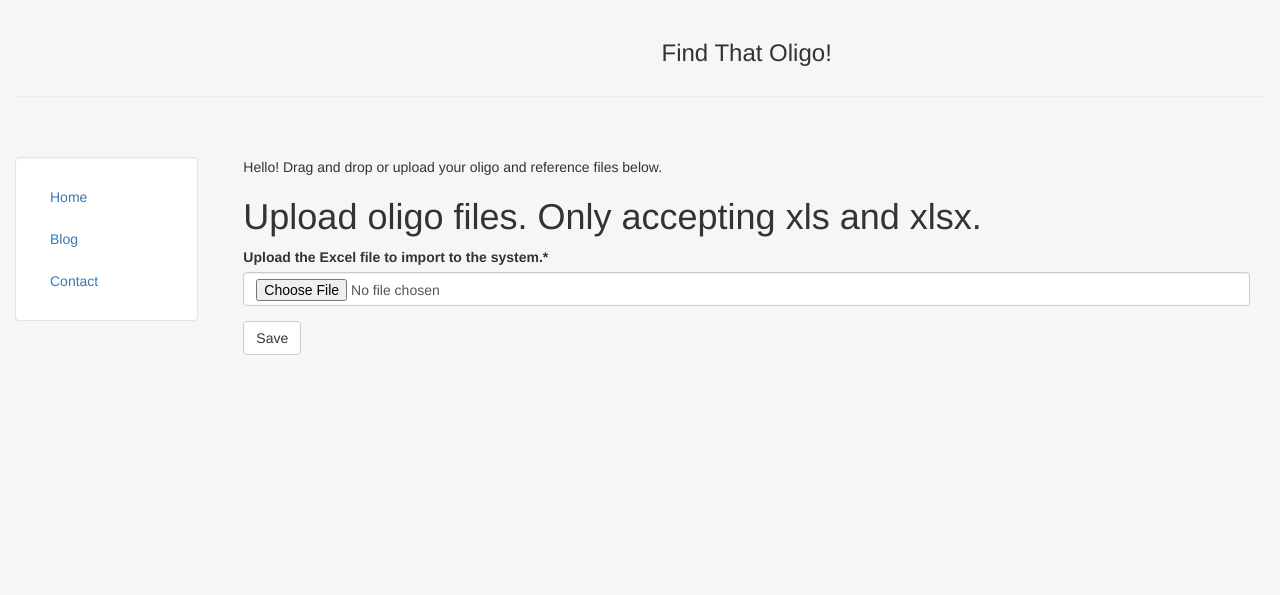
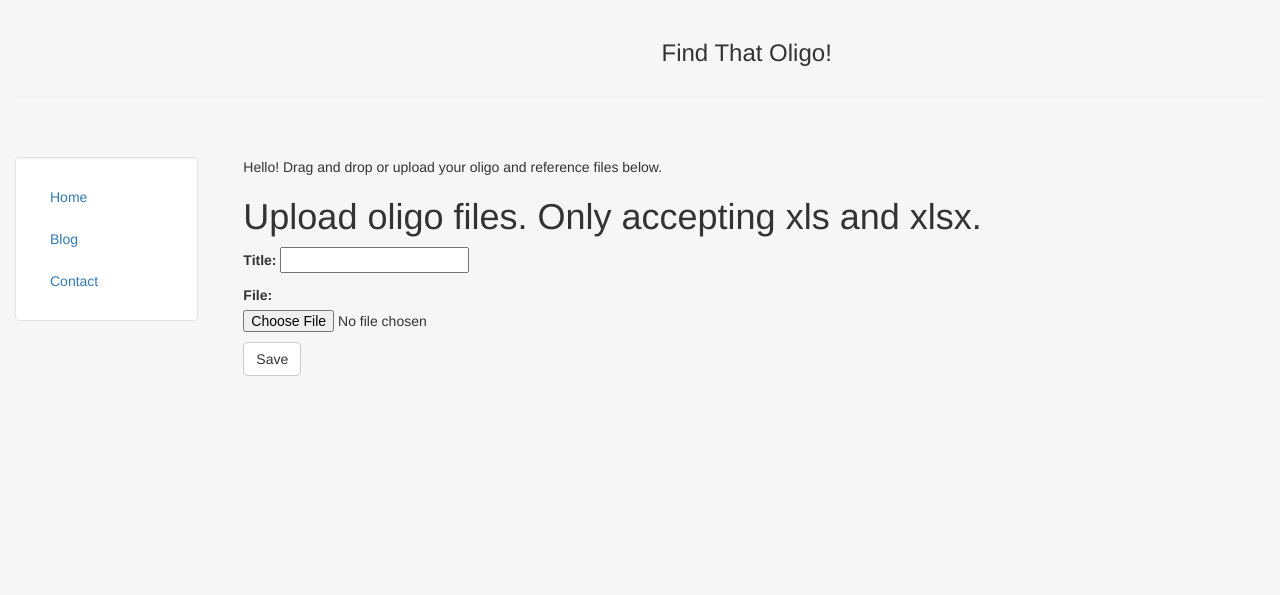
Before and after one commit to Ziska220/MolBioTools, a Django app: template match_oligo/templates/match_oligo/excel_input.html in a window 1280 px wide. Shown: the top 595 px of the page. Run offline with Django 3.2, Linux system fonts and the light colour scheme; the template is opened without the code that fills it: values that come from a table or form of the project are taken from there, others are empty; parts of the project's set-up code (start-up, migrations or seed data) failed here and were passed over; some libraries are stand-ins or nearby versions.

Commit message:
User upload of file working.

```diff
--- a/match_oligo/forms.py
+++ b/match_oligo/forms.py
@@ -1,14 +1,13 @@
 
 from django import forms
 
-IMPORT_FILE_TYPES = ['.xls', '.xlsx', ]
-class XlsInputForm(forms.Form):
-    input_excel = forms.FileField(required= True, label= u"Upload the Excel file to import to the system.")
+class UploadFileForm(forms.Form):
+    title = forms.CharField(max_length=50)
+    file = forms.FileField()
 
-    def clean_input_excel(self):
-        input_excel = self.cleaned_data['input_excel']
-        extension = os.path.splitext( input_excel.name )[1]
-        if not (extension in IMPORT_FILE_TYPES):
-            raise forms.ValidationError( u'%s is not a valid excel file. Please make sure your input file is an excel file (Excel 2007 is NOT supported.' % extension )
-        else:
-            return input_excel
+from .models import user_input
+
+class RefForm(forms.Form):
+    class Meta:
+	model = user_input
+	fields = ('reference',)
--- a/match_oligo/models.py
+++ b/match_oligo/models.py
@@ -2,4 +2,7 @@ from __future__ import unicode_literals
 
 from django.db import models
 
-# Create your models here.
+class user_input(models.Model):
+	reference = models.TextField()
+	def __str__(self):
+		return '%s' % (self.reference,)
--- a/match_oligo/templates/match_oligo/excel_input.html
+++ b/match_oligo/templates/match_oligo/excel_input.html
@@ -3,8 +3,9 @@
 {% load crispy_forms_tags %}
 <p>Hello! Drag and drop or upload your oligo and reference files below. </p>
     <h1>Upload oligo files. Only accepting xls and xlsx.</h1>
-    <form method="POST" class="uniForm">{% csrf_token %}
-        {{ form|crispy }}
+    <form  enctype="multipart/form-data" method="POST">
+        {% csrf_token %}
+        {{ form.as_p }}
         <button type="submit" class="save btn btn-default">Save</button>
     </form>
 {% endblock %}
--- a/match_oligo/urls.py
+++ b/match_oligo/urls.py
@@ -2,5 +2,5 @@ from django.conf.urls import url, include
 from . import views
 
 urlpatterns = [
-    url(r'^$', views.excel_input),
+    url(r'^$', views.import_excel_view),
     ]
```
Also changed, not shown: match_oligo/templates/match_oligo/test1.html (added, +12 -0 lines), match_oligo/templates/match_oligo/test2.html (added, +12 -0 lines), match_oligo/templates/match_oligo/test3.html (added, +12 -0 lines), match_oligo/views.py (+11 -15 lines), 4 other files.
